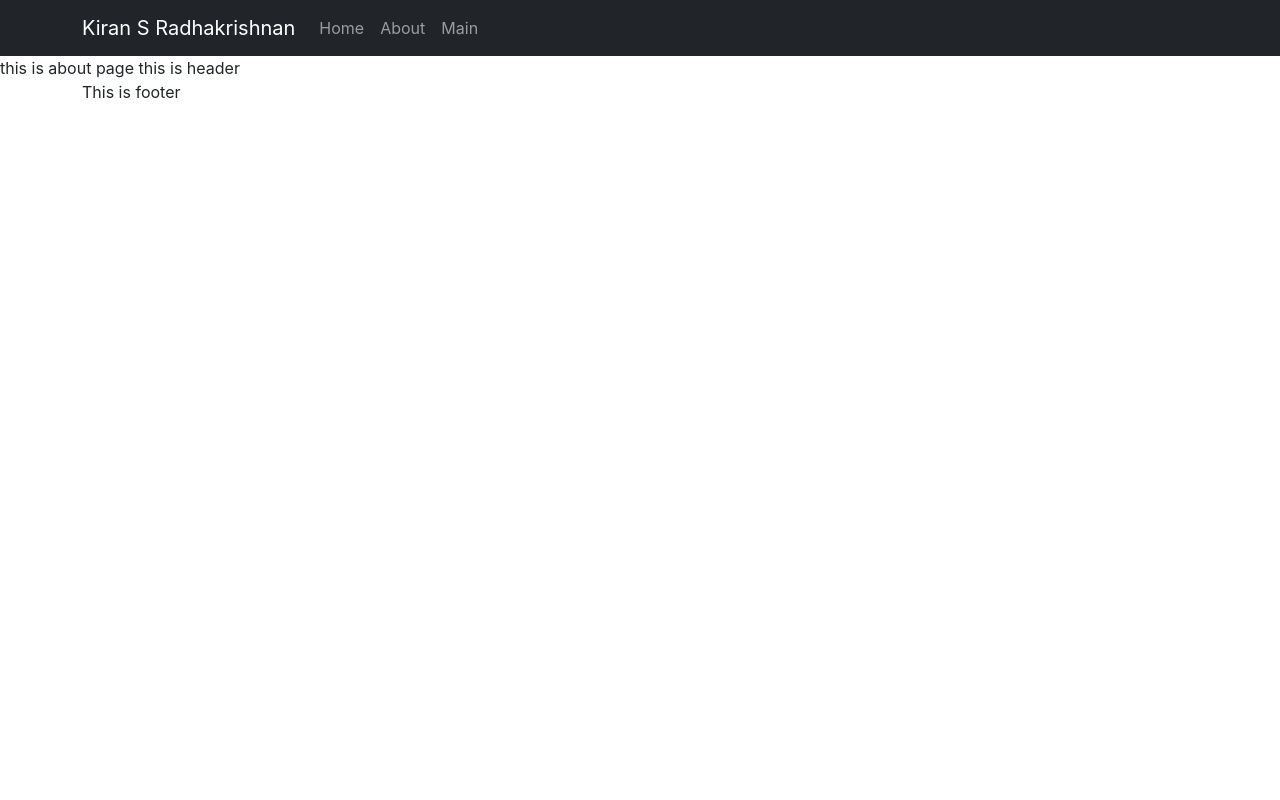
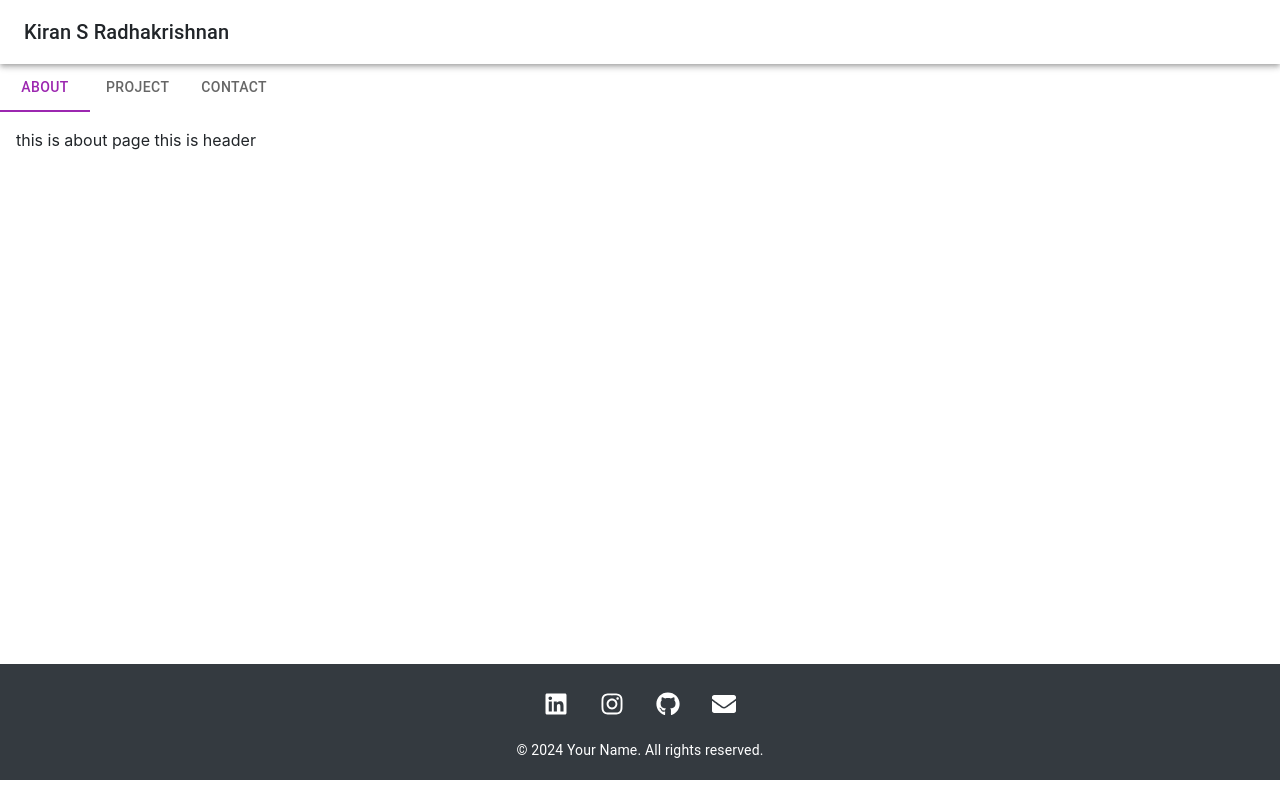
Before and after one commit to kiran-21/portfolio, a React (Create React App) app: page /portfolio/about in a window 1280 px wide. Built offline with nearby package versions, Linux system fonts and the light colour scheme.

Commit message:
Update basic layout

```diff
--- a/package.json
+++ b/package.json
@@ -4,12 +4,17 @@
   "version": "0.1.0",
   "private": true,
   "dependencies": {
+    "@emotion/react": "^11.14.0",
+    "@emotion/styled": "^11.14.0",
+    "@mui/icons-material": "^6.3.0",
+    "@mui/material": "^6.3.0",
     "@testing-library/jest-dom": "^5.17.0",
     "@testing-library/react": "^13.4.0",
     "@testing-library/user-event": "^13.5.0",
     "react": "^18.3.1",
     "react-bootstrap": "^2.10.4",
     "react-dom": "^18.3.1",
+    "react-icons": "^5.4.0",
     "react-router": "^6.26.0",
     "react-router-dom": "^6.26.2",
     "react-scripts": "5.0.1",
--- a/src/App.js
+++ b/src/App.js
@@ -1,32 +1,28 @@
 import './App.css';
 import Home from './components/Home';
-import Main from './components/Main';
-import About from './components/About';
-import Navigation from './components/Navigation';
+import Header from './components/Header';
+import Container from "@mui/material/Container";
+// import Main from './components/Project';
+// import About from './components/About';
+// import Navigation from './components/Navigation';
 
 import Footer from './components/Footer';
+import { Height } from '@mui/icons-material';
 // import { Route, Routes, Router } from 'react-router';
 
-import { BrowserRouter as Router, Routes, Route } from 'react-router-dom';
+// import { BrowserRouter as Router, Routes, Route } from 'react-router-dom';
 
 
 function App() {
   return (
-    <Router basename="/portfolio">
-      <div>
-        {/* Include Navbar */}
-        <Navigation />
+    <>
 
-        {/* Define Routes */}
-        <Routes>
-          <Route path="/" element={<Home />} />
-          <Route path="/about" element={<About />} />
-          <Route path="/main" element={<Main />} />
-        </Routes>
 
-        <Footer />
-      </div>
-    </Router>
+    <Header/>
+    <Home/>
+    <Footer/>
+
+    </>
 
   );
 }
--- a/src/components/About.js
+++ b/src/components/About.js
@@ -4,6 +4,5 @@ export default function About () {
         <>
         this is about page this is header</>
 
-
     )
 }
--- a/src/components/Footer.js
+++ b/src/components/Footer.js
@@ -1,13 +1,69 @@
-import Container from "react-bootstrap/Container";
+import React from "react";
+import Container from "@mui/material/Container";
+import Grid from "@mui/material/Grid2";
+import Typography from "@mui/material/Typography";
+import IconButton from "@mui/material/IconButton";
+import { FaLinkedin, FaInstagram, FaGithub, FaEnvelope } from "react-icons/fa";
 
-export default function Footer () {
+export default function Footer() {
+  return (
+    <Container
+      component="footer"
+      maxWidth={false}
+      sx={{
+        backgroundColor: "#343a40", // Dark gray
+        color: "white", // White text
+        padding: "20px 0",
+        textAlign: "center",
+        marginTop: "auto", // Push footer to bottom if needed
+      }}
+    >
+      <Grid container justifyContent="center" spacing={2}>
+        {/* Social Media Links */}
+        <Grid item>
+          <IconButton
+            href="https://www.linkedin.com/in/your-linkedin"
+            target="_blank"
+            rel="noopener noreferrer"
+            sx={{ color: "white", "&:hover": { color: "#0A66C2" } }}
+          >
+            <FaLinkedin size={24} />
+          </IconButton>
+        </Grid>
+        <Grid item>
+          <IconButton
+            href="https://www.instagram.com/your-instagram"
+            target="_blank"
+            rel="noopener noreferrer"
+            sx={{ color: "white", "&:hover": { color: "#E4405F" } }}
+          >
+            <FaInstagram size={24} />
+          </IconButton>
+        </Grid>
+        <Grid item>
+          <IconButton
+            href="https://github.com/your-github"
+            target="_blank"
+            rel="noopener noreferrer"
+            sx={{ color: "white", "&:hover": { color: "#333" } }}
+          >
+            <FaGithub size={24} />
+          </IconButton>
+        </Grid>
+        <Grid item>
+          <IconButton
+            href="mailto:your-email@example.com"
+            sx={{ color: "white", "&:hover": { color: "#D44638" } }}
+          >
+            <FaEnvelope size={24} />
+          </IconButton>
+        </Grid>
+      </Grid>
 
-    return(
-        <>
-        <Container bg="dark" variant="dark">
-            This is footer
-        </Container>
-        </>
-
-    );
+      {/* Footer Text */}
+      <Typography variant="body2" sx={{ marginTop: 2 }}>
+        © {new Date().getFullYear()} Your Name. All rights reserved.
+      </Typography>
+    </Container>
+  );
 }
--- a/src/components/Header.js
+++ b/src/components/Header.js
@@ -0,0 +1,23 @@
+import AppBar from '@mui/material/AppBar';
+import Toolbar from '@mui/material/Toolbar';
+import Typography from '@mui/material/Typography';
+import IconButton from '@mui/material/IconButton';
+import MenuIcon from '@mui/icons-material/Menu';
+
+const Header = ()=>{
+
+    return(
+        <>
+        <AppBar position="static" color="dark" background="primary">
+      <Toolbar>
+        <Typography variant="h6" sx={{ flexGrow: 1 }}>
+          Kiran S Radhakrishnan
+        </Typography>
+      </Toolbar>
+    </AppBar>
+
+        </>
+    )
+
+}
+export default Header;
--- a/src/components/Home.js
+++ b/src/components/Home.js
@@ -1,10 +1,77 @@
-export default function Home (){
+import React from 'react';
+import Tabs from '@mui/material/Tabs';
+import Tab from '@mui/material/Tab';
+import Box from '@mui/material/Box';
+import Breadcrumbs from '@mui/material/Breadcrumbs';
+import Link from '@mui/material/Link';
+import Typography from '@mui/material/Typography';
+import About from './About';
+import useMediaQuery from '@mui/material/useMediaQuery';
+import { useTheme } from '@mui/material/styles';
 
-    return(
-        <>
-This is home page ...
-I am kiran S Radhakrishnan
-I am a Software Developer / Engineer
-        </>
-    );
+export default function Home() {
+  const [value, setValue] = React.useState('About');
+
+  // Handle tab change
+  const handleChange = (event, newValue) => {
+    setValue(newValue);
+  };
+
+  // Detect screen size for responsiveness
+  const theme = useTheme();
+  const isMobile = useMediaQuery(theme.breakpoints.down('sm')); // Check if screen size is 'sm' or below
+
+  return (
+    <Box sx={{ width: '100%', height: '75vh' }}>
+      {/* Show Tabs for larger screens */}
+      {!isMobile ? (
+        <Tabs
+          value={value}
+          onChange={handleChange}
+          textColor="secondary"
+          indicatorColor="secondary"
+          aria-label="secondary tabs example"
+        >
+          <Tab value="About" label="About" />
+          <Tab value="Project" label="Project" />
+          <Tab value="Contact" label="Contact" />
+        </Tabs>
+      ) : (
+        // Show Breadcrumbs for smaller screens
+        <Breadcrumbs aria-label="breadcrumb" sx={{ padding: 1 }}>
+          <Link
+            color={value === 'About' ? 'text.primary' : 'inherit'}
+            underline={value === 'About' ? 'none' : 'hover'}
+            onClick={() => setValue('About')}
+            sx={{ cursor: 'pointer' }}
+          >
+            About
+          </Link>
+          <Link
+            color={value === 'Project' ? 'text.primary' : 'inherit'}
+            underline={value === 'Project' ? 'none' : 'hover'}
+            onClick={() => setValue('Project')}
+            sx={{ cursor: 'pointer' }}
+          >
+            Project
+          </Link>
+          <Link
+            color={value === 'Contact' ? 'text.primary' : 'inherit'}
+            underline={value === 'Contact' ? 'none' : 'hover'}
+            onClick={() => setValue('Contact')}
+            sx={{ cursor: 'pointer' }}
+          >
+            Contact
+          </Link>
+        </Breadcrumbs>
+      )}
+
+      {/* Render Components based on selected tab */}
+      <Box sx={{ padding: 2 }}>
+        {value === 'About' && <About />}
+        {value === 'Project' && <Typography>Project Content</Typography>}
+        {value === 'Contact' && <Typography>Contact Content</Typography>}
+      </Box>
+    </Box>
+  );
 }
--- a/src/components/Navigation.js
+++ b/src/components/Navigation.js
@@ -1,26 +1,13 @@
-import { Link } from "react-router-dom";
 
-import Container from "react-bootstrap/Container";
-import Nav from "react-bootstrap/Nav";
-import Navbar from "react-bootstrap/Navbar";
+// import Container from "react-bootstrap/Container";
+// import Navbar from "react-bootstrap/Navbar";
 
-export default function Navigation() {
-  return (
-    <Navbar bg="dark" variant="dark">
-      <Container>
-        <Navbar.Brand>Kiran S Radhakrishnan</Navbar.Brand>
-        <Nav className="me-auto">
-          <Nav.Link as={Link} to="/">
-            Home
-          </Nav.Link>
-          <Nav.Link as={Link} to="/about">
-            About
-          </Nav.Link>
-          <Nav.Link as={Link} to="/main">
-            Main
-          </Nav.Link>
-        </Nav>
-      </Container>
-    </Navbar>
-  );
-}
+// export default function Navigation() {
+//   return (
+//     <>
+//     Kiran S Radhakrishnan
+//     </>
+//   );
+// }
+
+// remove this code....
--- a/src/components/Main.js
+++ b/src/components/Project.js
@@ -1,6 +1,6 @@
 export default function Main (){
 
     return(
-        <>This is main.....</>
+        <>This is project</>
     );
 }
```
Also changed, not shown: 1 other file (tests, documents, lock files or other folders).
